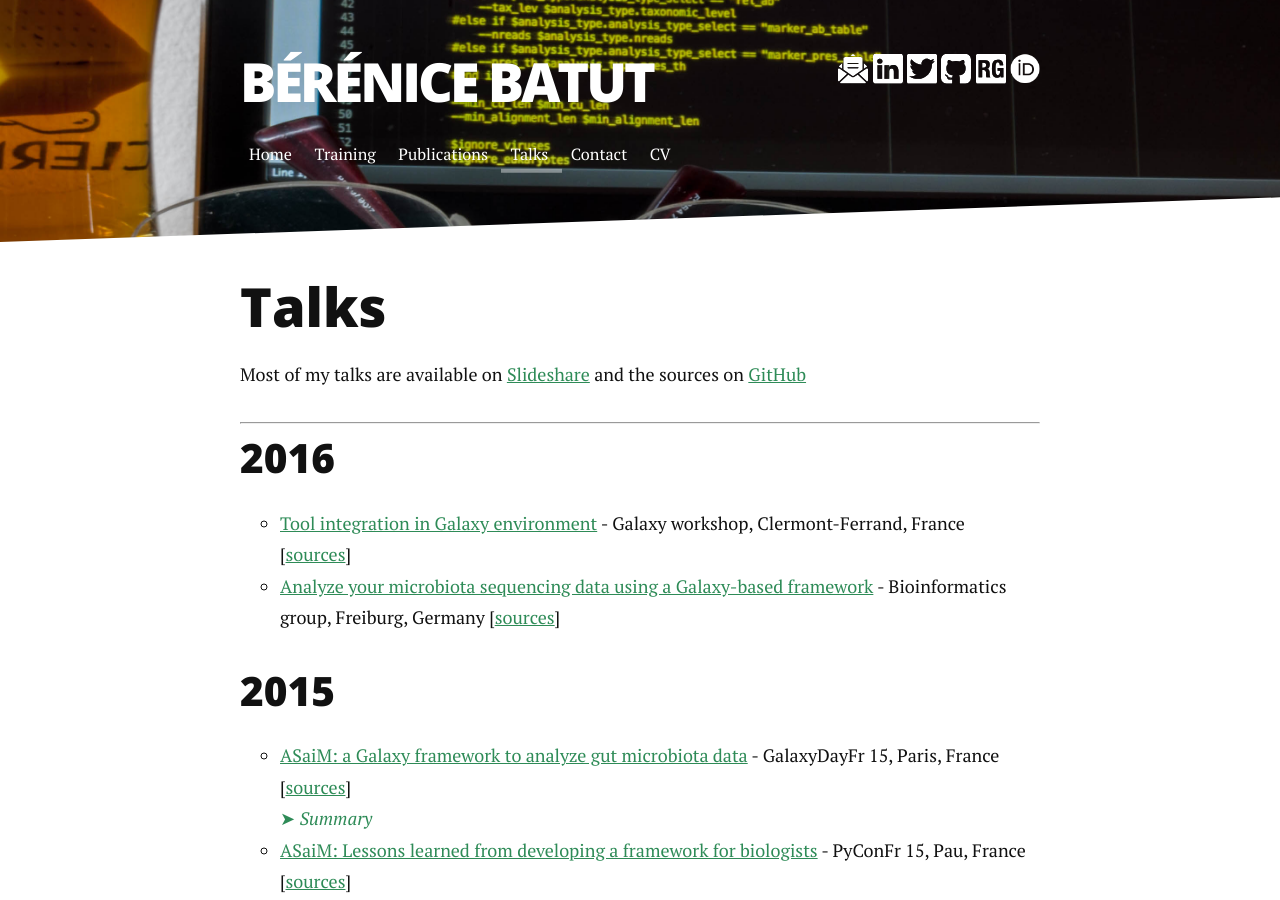
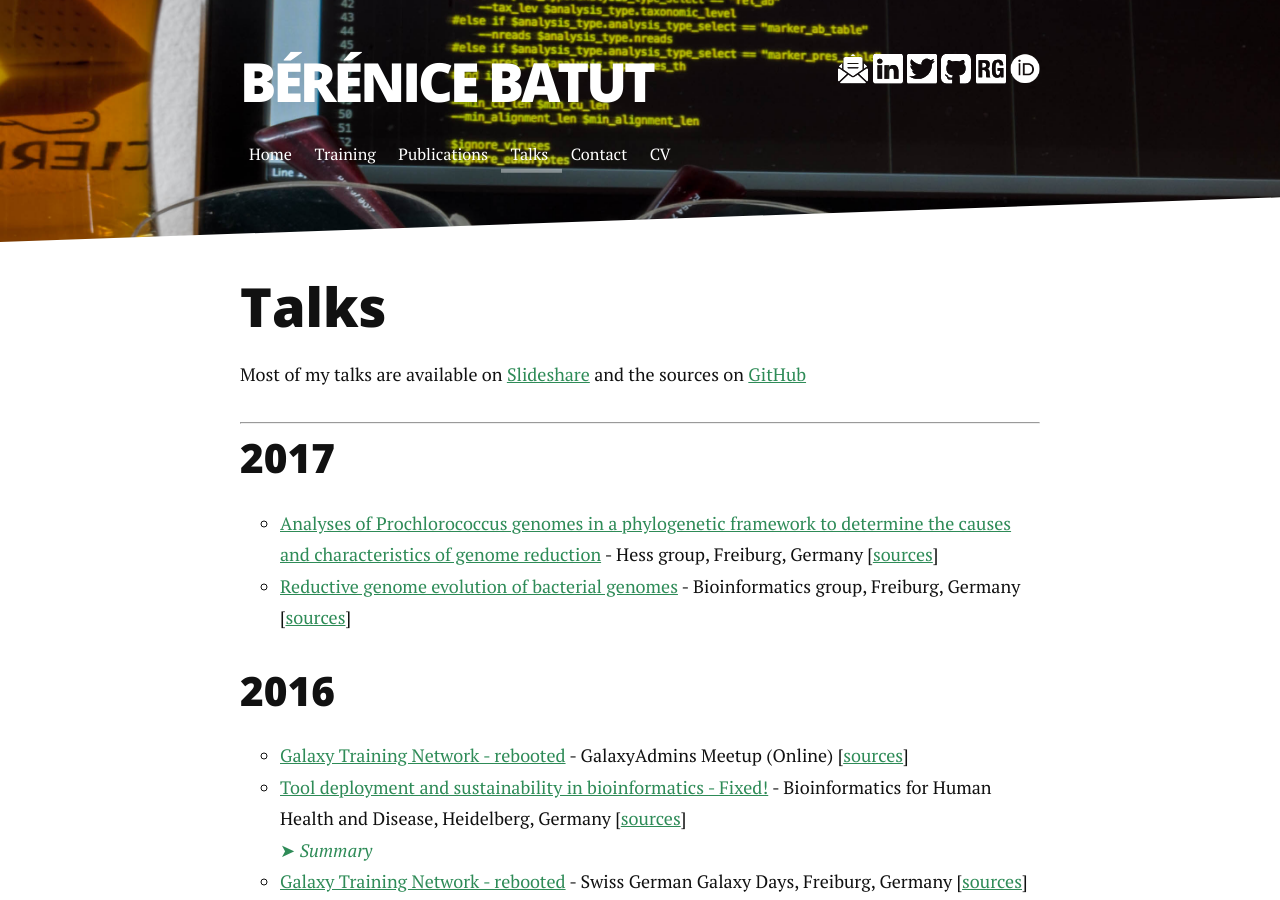
Before and after one commit to bebatut-research/bebatut-research.github.io, a Jekyll site: the page built from talks.md, in a window 1280 px wide and 900 px high. Built offline with Jekyll 4.4.1, drawn with Linux system fonts in a browser that asks for light colours; nearby versions of some CDN libraries; Markdown is read by kramdown in place of the engine named in the settings; some of the changed lines change nothing that is shown.

Commit message:
Update talks

```diff
--- a/_data/talks.yml
+++ b/_data/talks.yml
@@ -1,6 +1,74 @@
+-
+    year: 2017
+    talks:
+    -
+        title: "Analyses of Prochlorococcus genomes in a phylogenetic framework to determine the causes and characteristics of genome reduction"
+        date: "2017-02-02"
+        at: "Hess group, Freiburg, Germany"
+        slides_url: https://bebatut-slides.github.io/hess_lab_meeting_02_16/#/
+        source: https://github.com/bebatut-slides/hess_lab_meeting_02_16
+    -
+        title: "Reductive genome evolution of bacterial genomes"
+        date: "2017-02-01"
+        at: "Bioinformatics group, Freiburg, Germany"
+        slides_url: https://bebatut-slides.github.io/backofen_lab_meeting_02_16/#/
+        source: https://github.com/bebatut-slides/backofen_lab_meeting_02_16
 -
     year: 2016
     talks:
+    -
+        title: "Galaxy Training Network - rebooted"
+        date: "2016-12-15"
+        at: "GalaxyAdmins Meetup (Online)"
+        slides_url: https://bebatut-slides.github.io/galaxy_admin_meetup_12_16/#/
+        source: https://github.com/bebatut-slides/galaxy_admin_meetup_12_16
+    -
+        title: "Tool deployment and sustainability in bioinformatics - Fixed!"
+        date: "2016-11-27"
+        at: "Bioinformatics for Human Health and Disease, Heidelberg, Germany"
+        slides_url: https://bebatut-slides.github.io/de_nbi_heidelberg_11_16/#/
+        source: https://github.com/bebatut-slides/de_nbi_heidelberg_11_16
+        summary: >
+            Nowadays, massive amounts of diverse data are generated in biomedical research.
+            To manage it and extract useful information, bioinformatic solutions are needed and
+            softwares must be developed. The development of a tool should always follow a similar
+            process. First, to solve a scientific question or a need, some source code is developed,
+            that can be distributed as it is. To help its deployment and ease the usage of the tools,
+            the code is packaged in various package formats. The tool behind the code is then deployed
+            and used by the targeted users. Ideally, documentation, training and support are also provided
+            to help users, spread the solution and advertise it.
+
+            This process, from development to support, is the golden path to develop a good tool. But issues for deployment and
+            sustainability of the tool are found for many bioinformatic tools. What bioinformatician has not dealt with the
+            situation of missing tool dependencies, or an older version of a tool could not be installed due to various reasons.
+            Deployment and sustainability of tools are therefore a major issue for productivity and reproducibility in science.
+
+            For deployment issues, we need a package manager that is OS and programming language agnostic, as bioinformatic tools
+            are developed in mostly all available languages and can be used on every major operating systems, including ancient ones.
+            Moreover all available packages have to be permanently cached to be always reachable and enable reproducibility.
+
+            Here we describe a community effort to create a flexible, scalable and sustainable system to fix the tool deployment
+            problem once and for all.
+
+            Bioconda is a distribution of bioinformatics softwares using Conda, an open source package manager, independent of any
+            programming language and OS. Installation of conda packages are fast and robust. No root privileges are required and
+            multiple versions of every software can be installed and managed in parallel. Helped by an extensive documentation, writing
+            a conda package is very simple, easing the contribution. Thanks to its big and fast-growing community, more than 1,500 bioinformatic
+            packages have been developed in last year. These packages are long-term stored in a public repository (Cargo Port), the distribution
+            center of the Galaxy Project, resolving the sustainability issue. Moreover, a technique called layer donning has been recently
+            introduced to build Docker containers automatically and very efficiently for all conda package.
+
+            Development of conda packages through the Bioconda community eases the packaging and the deployment of any bioinformatic tool.
+            The interface with Cargo Port enables sustainability by mirroring all sources. Building efficient Linux containers automatically
+            ensures an even higher layer of abstraction and isolation of the base system. Thanks to these collaborative projects, their
+            community and their collaborations, bioinformatics tools can be easily packaged, deployed and will be always available to help
+            biomedical research.
+    -
+        title: "Galaxy Training Network - rebooted"
+        date: "2016-10-20"
+        at: "Swiss German Galaxy Days, Freiburg, Germany"
+        slides_url: https://bebatut-slides.github.io/swiss_german_galaxy_days_10_16/#/
+        source: https://github.com/bebatut-slides/swiss_german_galaxy_days_10_16
     -
         title: "Tool integration in Galaxy environment"
         date: "2016-05-25"
```
